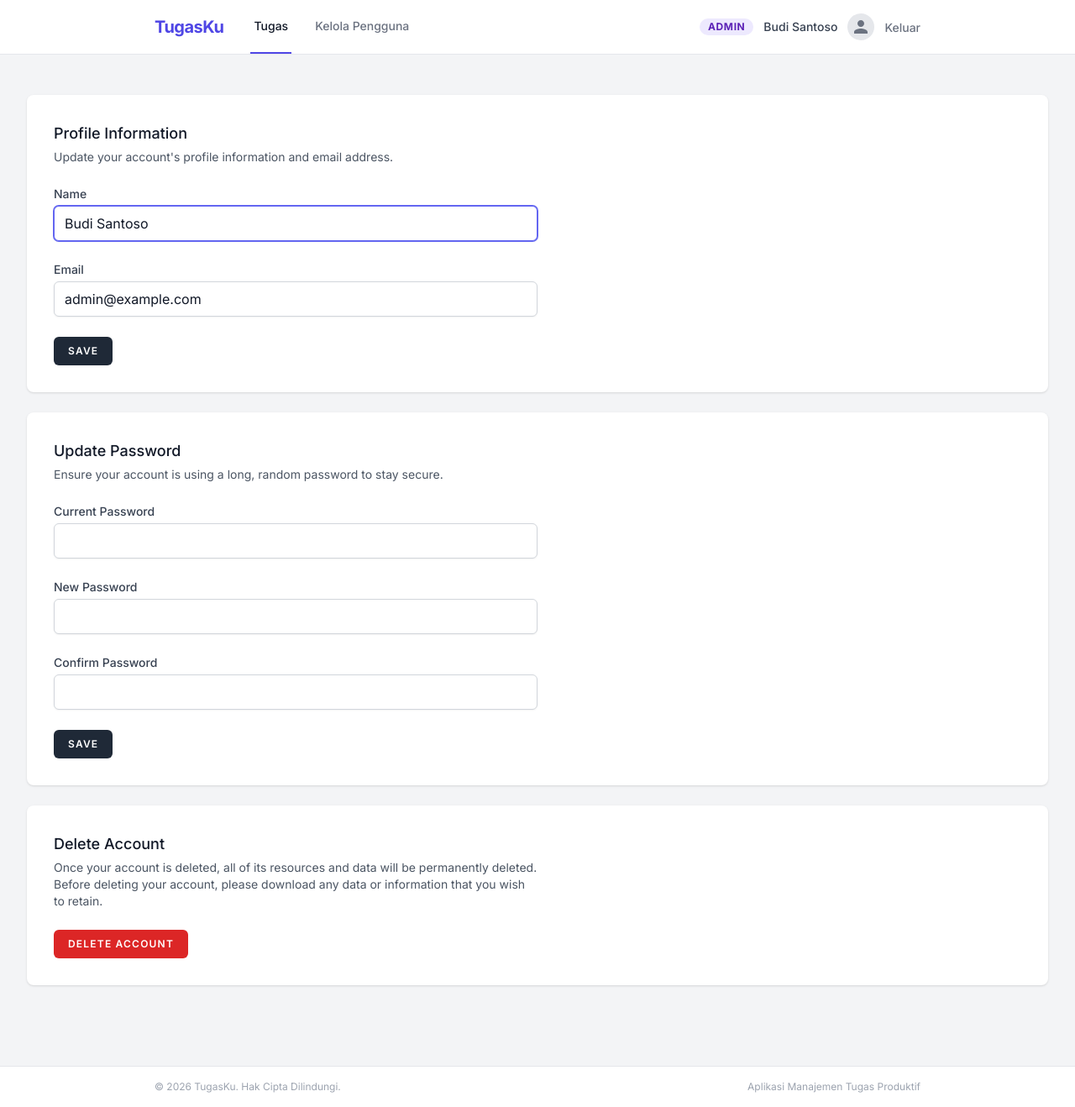
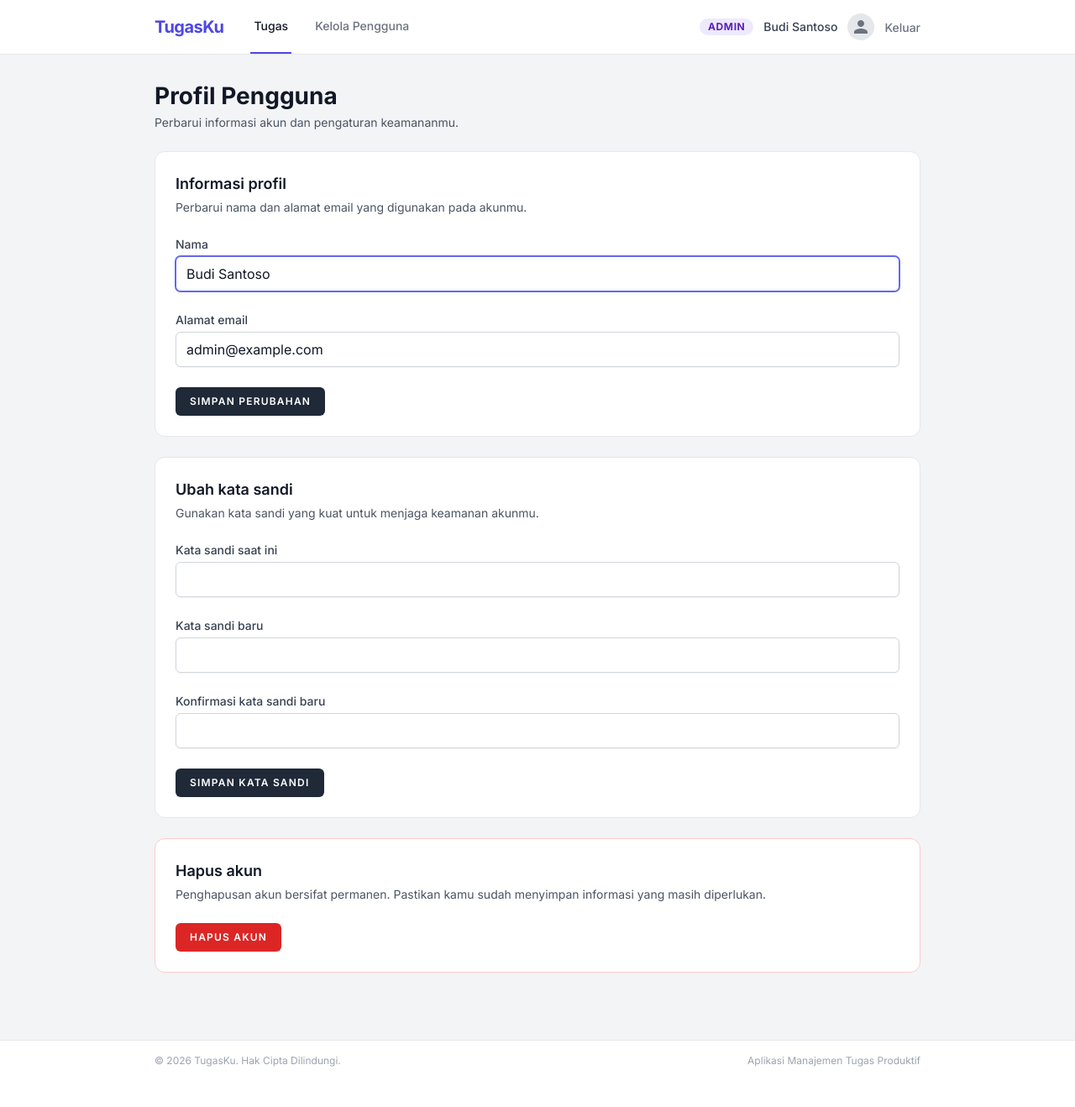
Before and after one commit to qruzeetaprasna/task-manager, a Laravel app: page /profile in a window 1280 px wide. Shown: the whole page at 84% size. After the commit the page ends 1270 px from the top, so only its background shows below. Run offline with Laravel 12, Linux system fonts and the light colour scheme; a user stored in the database is signed in; data comes from the database, SQL or seed files in the repository; style sheets or scripts are compiled from the project's sources.

Commit message:
feat: localize and polish profile page
Co-authored-by: Copilot <223556219+Copilot@users.noreply.github.com>

```diff
--- a/resources/views/layouts/app.blade.php
+++ b/resources/views/layouts/app.blade.php
@@ -14,7 +14,7 @@
         <!-- Scripts & Styles -->
         @vite(['resources/css/app.css', 'resources/js/app.js'])
     </head>
-    <body class="font-sans antialiased bg-gray-100 text-gray-900">
+    <body class="font-sans antialiased overflow-x-hidden bg-gray-100 text-gray-900">
         <div class="flex flex-col min-h-screen">
 
             @include('layouts.navigation')
--- a/resources/views/profile/edit.blade.php
+++ b/resources/views/profile/edit.blade.php
@@ -1,29 +1,22 @@
 <x-app-layout>
-    <x-slot name="header">
-        <h2 class="font-semibold text-xl text-gray-800 leading-tight">
-            {{ __('Profile') }}
-        </h2>
-    </x-slot>
+    <div class="mx-auto max-w-[960px] space-y-6 px-6 py-8">
+        <header>
+            <h1 class="text-[28px] font-bold leading-tight text-gray-900">Profil Pengguna</h1>
+            <p class="mt-1 text-sm text-gray-600">
+                Perbarui informasi akun dan pengaturan keamananmu.
+            </p>
+        </header>
 
-    <div class="py-12">
-        <div class="max-w-7xl mx-auto sm:px-6 lg:px-8 space-y-6">
-            <div class="p-4 sm:p-8 bg-white shadow sm:rounded-lg">
-                <div class="max-w-xl">
-                    @include('profile.partials.update-profile-information-form')
-                </div>
-            </div>
+        <section class="rounded-xl border border-gray-200 bg-white p-5 sm:p-6">
+            @include('profile.partials.update-profile-information-form')
+        </section>
 
-            <div class="p-4 sm:p-8 bg-white shadow sm:rounded-lg">
-                <div class="max-w-xl">
-                    @include('profile.partials.update-password-form')
-                </div>
-            </div>
+        <section class="rounded-xl border border-gray-200 bg-white p-5 sm:p-6">
+            @include('profile.partials.update-password-form')
+        </section>
 
-            <div class="p-4 sm:p-8 bg-white shadow sm:rounded-lg">
-                <div class="max-w-xl">
-                    @include('profile.partials.delete-user-form')
-                </div>
-            </div>
-        </div>
+        <section class="rounded-xl border border-red-200 bg-white p-5 sm:p-6">
+            @include('profile.partials.delete-user-form')
+        </section>
     </div>
 </x-app-layout>
--- a/resources/views/profile/partials/delete-user-form.blade.php
+++ b/resources/views/profile/partials/delete-user-form.blade.php
@@ -1,18 +1,16 @@
 <section class="space-y-6">
     <header>
-        <h2 class="text-lg font-medium text-gray-900">
-            {{ __('Delete Account') }}
-        </h2>
+        <h2 class="text-lg font-semibold text-gray-900">Hapus akun</h2>
 
         <p class="mt-1 text-sm text-gray-600">
-            {{ __('Once your account is deleted, all of its resources and data will be permanently deleted. Before deleting your account, please download any data or information that you wish to retain.') }}
+            Penghapusan akun bersifat permanen. Pastikan kamu sudah menyimpan informasi yang masih diperlukan.
         </p>
     </header>
 
     <x-danger-button
         x-data=""
         x-on:click.prevent="$dispatch('open-modal', 'confirm-user-deletion')"
-    >{{ __('Delete Account') }}</x-danger-button>
+    >Hapus akun</x-danger-button>
 
     <x-modal name="confirm-user-deletion" :show="$errors->userDeletion->isNotEmpty()" focusable>
         <form method="post" action="{{ route('profile.destroy') }}" class="p-6">
@@ -20,22 +18,22 @@
             @method('delete')
 
             <h2 class="text-lg font-medium text-gray-900">
-                {{ __('Are you sure you want to delete your account?') }}
+                Apakah kamu yakin ingin menghapus akun?
             </h2>
 
             <p class="mt-1 text-sm text-gray-600">
-                {{ __('Once your account is deleted, all of its resources and data will be permanently deleted. Please enter your password to confirm you would like to permanently delete your account.') }}
+                Semua data akun akan dihapus secara permanen. Masukkan kata sandi untuk mengonfirmasi tindakan ini.
             </p>
 
             <div class="mt-6">
-                <x-input-label for="password" value="{{ __('Password') }}" class="sr-only" />
+                <x-input-label for="password" value="Kata sandi" class="sr-only" />
 
                 <x-text-input
                     id="password"
                     name="password"
                     type="password"
                     class="mt-1 block w-3/4"
-                    placeholder="{{ __('Password') }}"
+                    placeholder="Kata sandi"
                 />
 
                 <x-input-error :messages="$errors->userDeletion->get('password')" class="mt-2" />
@@ -43,11 +41,11 @@
 
             <div class="mt-6 flex justify-end">
                 <x-secondary-button x-on:click="$dispatch('close')">
-                    {{ __('Cancel') }}
+                    Batal
                 </x-secondary-button>
 
                 <x-danger-button class="ms-3">
-                    {{ __('Delete Account') }}
+                    Hapus akun
                 </x-danger-button>
             </div>
         </form>
--- a/resources/views/profile/partials/update-password-form.blade.php
+++ b/resources/views/profile/partials/update-password-form.blade.php
@@ -1,11 +1,9 @@
 <section>
     <header>
-        <h2 class="text-lg font-medium text-gray-900">
-            {{ __('Update Password') }}
-        </h2>
+        <h2 class="text-lg font-semibold text-gray-900">Ubah kata sandi</h2>
 
         <p class="mt-1 text-sm text-gray-600">
-            {{ __('Ensure your account is using a long, random password to stay secure.') }}
+            Gunakan kata sandi yang kuat untuk menjaga keamanan akunmu.
         </p>
     </header>
 
@@ -14,25 +12,25 @@
         @method('put')
 
         <div>
-            <x-input-label for="update_password_current_password" :value="__('Current Password')" />
+            <x-input-label for="update_password_current_password" value="Kata sandi saat ini" />
             <x-text-input id="update_password_current_password" name="current_password" type="password" class="mt-1 block w-full" autocomplete="current-password" />
             <x-input-error :messages="$errors->updatePassword->get('current_password')" class="mt-2" />
         </div>
 
         <div>
-            <x-input-label for="update_password_password" :value="__('New Password')" />
+            <x-input-label for="update_password_password" value="Kata sandi baru" />
             <x-text-input id="update_password_password" name="password" type="password" class="mt-1 block w-full" autocomplete="new-password" />
             <x-input-error :messages="$errors->updatePassword->get('password')" class="mt-2" />
         </div>
 
         <div>
-            <x-input-label for="update_password_password_confirmation" :value="__('Confirm Password')" />
+            <x-input-label for="update_password_password_confirmation" value="Konfirmasi kata sandi baru" />
             <x-text-input id="update_password_password_confirmation" name="password_confirmation" type="password" class="mt-1 block w-full" autocomplete="new-password" />
             <x-input-error :messages="$errors->updatePassword->get('password_confirmation')" class="mt-2" />
         </div>
 
         <div class="flex items-center gap-4">
-            <x-primary-button>{{ __('Save') }}</x-primary-button>
+            <x-primary-button>Simpan kata sandi</x-primary-button>
 
             @if (session('status') === 'password-updated')
                 <p
@@ -41,7 +39,7 @@
                     x-transition
                     x-init="setTimeout(() => show = false, 2000)"
                     class="text-sm text-gray-600"
-                >{{ __('Saved.') }}</p>
+                >Kata sandi berhasil diperbarui.</p>
             @endif
         </div>
     </form>
--- a/resources/views/profile/partials/update-profile-information-form.blade.php
+++ b/resources/views/profile/partials/update-profile-information-form.blade.php
@@ -1,11 +1,9 @@
 <section>
     <header>
-        <h2 class="text-lg font-medium text-gray-900">
-            {{ __('Profile Information') }}
-        </h2>
+        <h2 class="text-lg font-semibold text-gray-900">Informasi profil</h2>
 
         <p class="mt-1 text-sm text-gray-600">
-            {{ __("Update your account's profile information and email address.") }}
+            Perbarui nama dan alamat email yang digunakan pada akunmu.
         </p>
     </header>
 
@@ -18,29 +16,29 @@
         @method('patch')
 
         <div>
-            <x-input-label for="name" :value="__('Name')" />
+            <x-input-label for="name" value="Nama" />
             <x-text-input id="name" name="name" type="text" class="mt-1 block w-full" :value="old('name', $user->name)" required autofocus autocomplete="name" />
             <x-input-error class="mt-2" :messages="$errors->get('name')" />
         </div>
 
         <div>
-            <x-input-label for="email" :value="__('Email')" />
+            <x-input-label for="email" value="Alamat email" />
             <x-text-input id="email" name="email" type="email" class="mt-1 block w-full" :value="old('email', $user->email)" required autocomplete="username" />
             <x-input-error class="mt-2" :messages="$errors->get('email')" />
 
             @if ($user instanceof \Illuminate\Contracts\Auth\MustVerifyEmail && ! $user->hasVerifiedEmail())
                 <div>
                     <p class="text-sm mt-2 text-gray-800">
-                        {{ __('Your email address is unverified.') }}
+                        Alamat emailmu belum diverifikasi.
 
-                        <button form="send-verification" class="underline text-sm text-gray-600 hover:text-gray-900 rounded-md focus:outline-none focus:ring-2 focus:ring-offset-2 focus:ring-indigo-500">
-                            {{ __('Click here to re-send the verification email.') }}
+                        <button form="send-verification" class="rounded-md text-sm text-gray-600 underline hover:text-gray-900 focus:outline-none focus:ring-2 focus:ring-indigo-500 focus:ring-offset-2">
+                            Klik di sini untuk mengirim ulang email verifikasi.
                         </button>
                     </p>
 
                     @if (session('status') === 'verification-link-sent')
                         <p class="mt-2 font-medium text-sm text-green-600">
-                            {{ __('A new verification link has been sent to your email address.') }}
+                            Tautan verifikasi baru telah dikirim ke alamat emailmu.
                         </p>
                     @endif
                 </div>
@@ -48,7 +46,7 @@
         </div>
 
         <div class="flex items-center gap-4">
-            <x-primary-button>{{ __('Save') }}</x-primary-button>
+            <x-primary-button>Simpan perubahan</x-primary-button>
 
             @if (session('status') === 'profile-updated')
                 <p
@@ -57,7 +55,7 @@
                     x-transition
                     x-init="setTimeout(() => show = false, 2000)"
                     class="text-sm text-gray-600"
-                >{{ __('Saved.') }}</p>
+                >Perubahan tersimpan.</p>
             @endif
         </div>
     </form>
```
